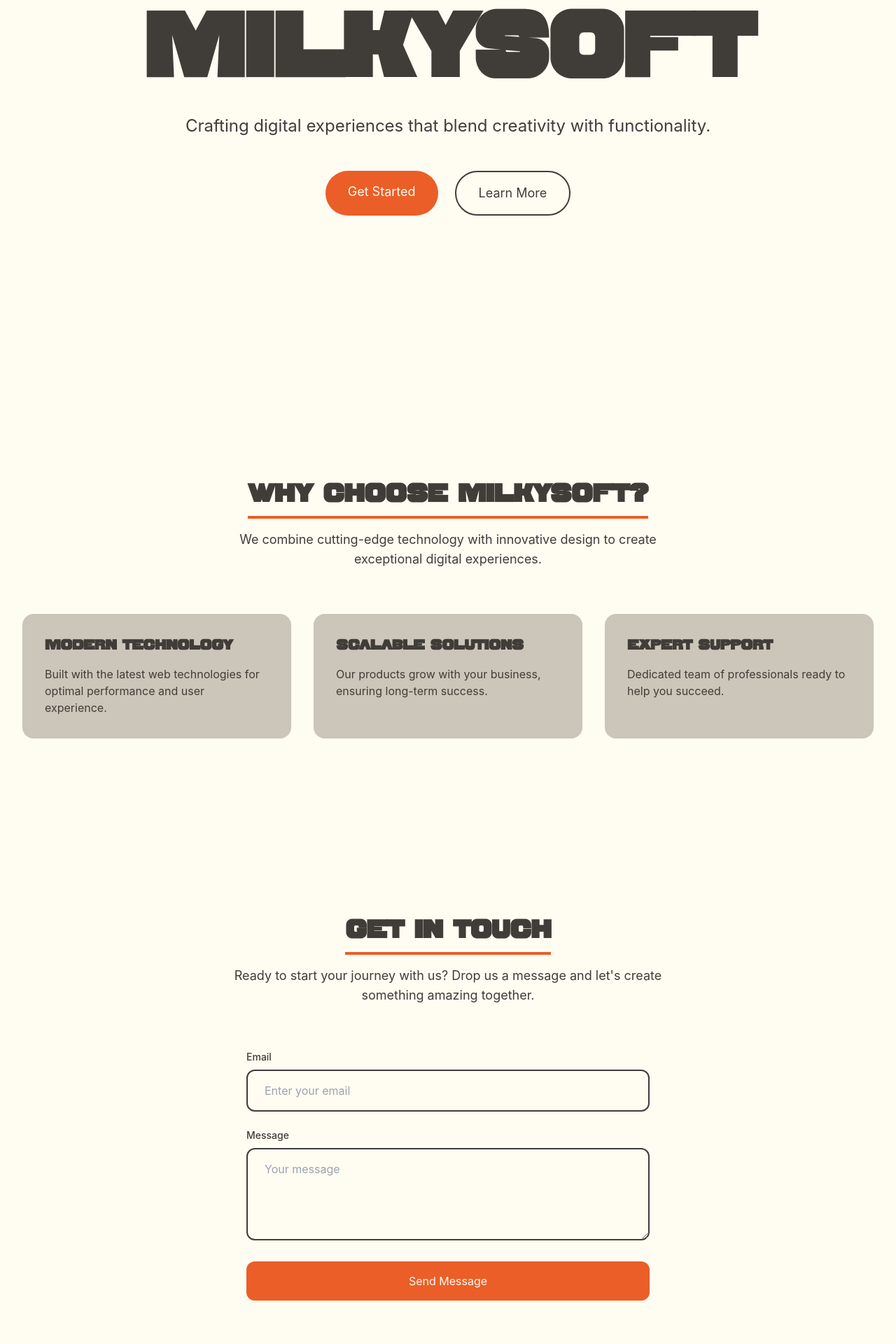
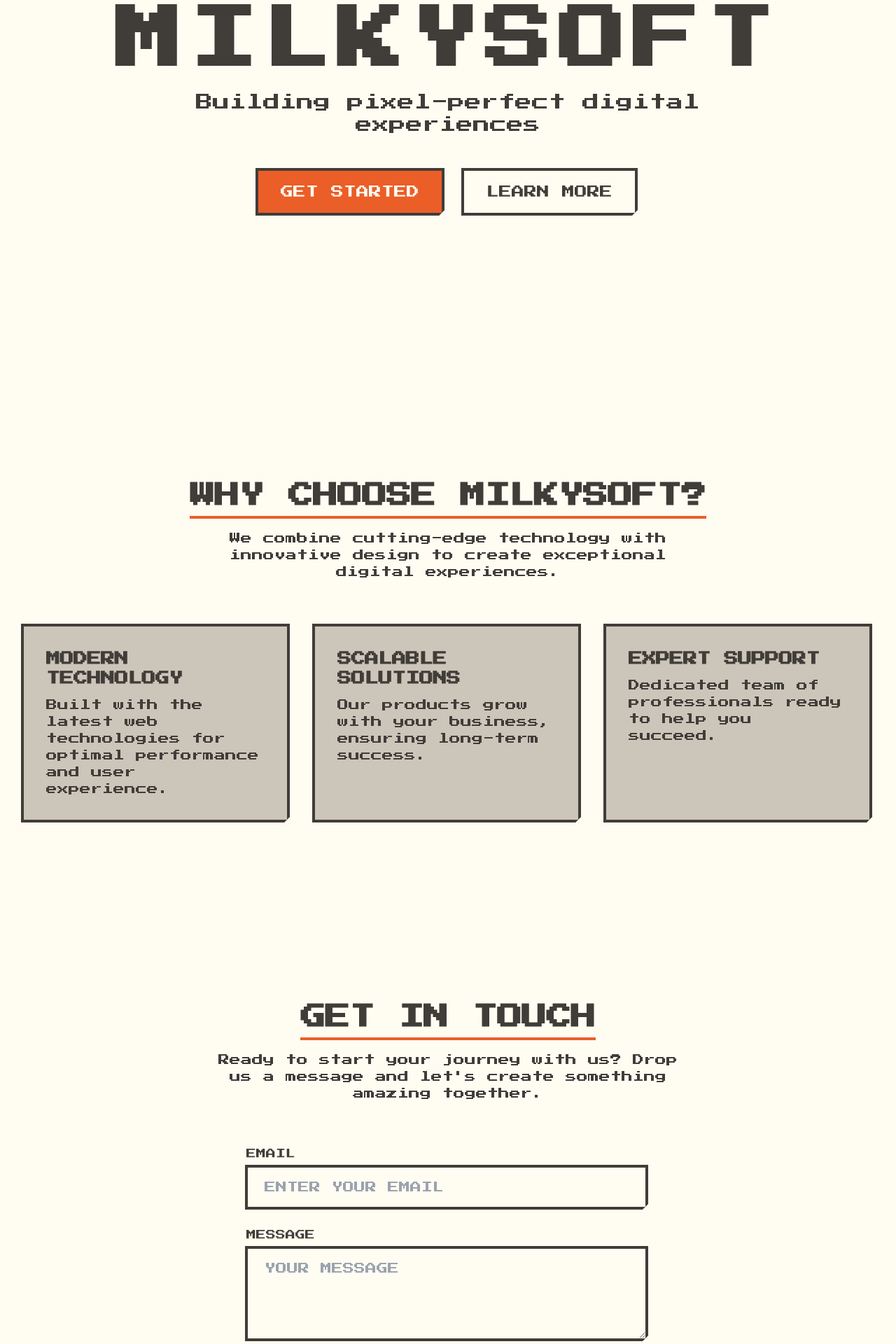
Before and after one commit to kmiecikmichal/milkysoft.github.io, a Next.js app: page / in a window 1280 px wide. Shown: the part 240-2160 px from the top of the page at 70% size. Built offline with nearby package versions, Linux system fonts and the light colour scheme.

Commit message:
Refactor: pixelification

```diff
--- a/src/app/globals.css
+++ b/src/app/globals.css
@@ -1,13 +1,6 @@
 @tailwind base;
 @tailwind components;
 @tailwind utilities;
-
-@font-face {
-  font-family: 'Sao Torpes';
-  src: url('/fonts/SaoTorpes.otf') format('opentype');
-  font-weight: normal;
-  font-style: normal;
-}
 
 :root {
   --color-white: #fffcf2;
@@ -21,15 +14,18 @@
 body {
   color: rgb(var(--foreground-rgb));
   background: rgb(var(--background-rgb));
-  font-family: -apple-system, Dangrek, 'Dangrek', Dangrek, 'Helvetica Neue', Arial, sans-serif;
   -webkit-font-smoothing: antialiased;
   -moz-osx-font-smoothing: grayscale;
+  font-family: var(--font-press-start-2p);
 }
 
 @layer base {
   h1, h2, h3, h4, h5, h6 {
     @apply font-medium tracking-tight;
-    font-family: 'Sao Torpes', -apple-system, 'Helvetica Neue', Arial, sans-serif;
+  }
+
+  p, span, a, button, input, textarea, label {
+    font-family: var(--font-press-start-2p);
   }
 }
 
--- a/src/app/layout.tsx
+++ b/src/app/layout.tsx
@@ -1,5 +1,13 @@
 import type { Metadata } from "next";
 import "./globals.css";
+import { Press_Start_2P } from 'next/font/google';
+
+const pressStart2P = Press_Start_2P({
+  weight: '400',
+  subsets: ['latin'],
+  display: 'swap',
+  variable: '--font-press-start-2p',
+});
 
 export const metadata: Metadata = {
   title: "MilkySoft - Modern Software Solutions",
@@ -13,7 +21,7 @@ export default function RootLayout({
   children: React.ReactNode
 }) {
   return (
-    <html lang="en" className="scroll-smooth">
+    <html lang="en" className={`scroll-smooth ${pressStart2P.variable}`}>
       <head>
         <meta name="viewport" content="width=device-width, initial-scale=1" />
         <meta httpEquiv="Cache-Control" content="no-cache, no-store, must-revalidate" />
--- a/src/app/page.tsx
+++ b/src/app/page.tsx
@@ -68,30 +68,62 @@ export default function Home() {
       <section className="relative min-h-screen flex items-center justify-center overflow-hidden py-12" style={{ backgroundColor: 'var(--color-white)' }}>
         <div className="absolute inset-0"></div>
         <div className="max-w-7xl mx-auto text-center px-4 sm:px-6 lg:px-8 relative z-10 w-full">
-          <h1 className="text-5xl xs:text-6xl sm:text-7xl md:text-8xl lg:text-9xl font-bold tracking-tight mb-4 sm:mb-6 font-['Sao_Torpes']" style={{ color: 'var(--color-grey)' }}>
-            MilkySoft
+          <h1 className="text-4xl xs:text-5xl sm:text-6xl md:text-7xl lg:text-8xl font-bold tracking-tight mb-4 sm:mb-6" style={{ color: 'var(--color-grey)', letterSpacing: '0.1em' }}>
+            MILKYSOFT
           </h1>
           <p className="text-base xs:text-lg sm:text-xl md:text-2xl mb-8 sm:mb-12 max-w-3xl mx-auto leading-relaxed" style={{ color: 'var(--color-grey)' }}>
-            Crafting digital experiences that blend creativity with functionality.
+            Building pixel-perfect digital experiences
           </p>
           <div className="flex flex-col sm:flex-row gap-4 sm:gap-6 justify-center w-full max-w-xs sm:max-w-none mx-auto">
             <a
               href="#contact"
-              className="group px-8 py-4 rounded-full transition-all duration-300 text-base sm:text-lg"
-              style={{ backgroundColor: 'var(--color-orange)', color: 'var(--color-white)', border: 'none', boxShadow: '0 2px 8px var(--color-grey)33' }}
-              onMouseOver={e => { e.currentTarget.style.backgroundColor = 'var(--color-grey-light)'; e.currentTarget.style.color = 'var(--color-white)'; }}
-              onMouseOut={e => { e.currentTarget.style.backgroundColor = 'var(--color-orange)'; e.currentTarget.style.color = 'var(--color-white)'; }}
+              className="group px-8 py-4 transition-all duration-300 text-base sm:text-lg"
+              style={{
+                backgroundColor: 'var(--color-orange)',
+                color: 'var(--color-white)',
+                border: '4px solid var(--color-grey)',
+                boxShadow: '4px 4px 0 var(--color-grey)',
+                transform: 'translate(-2px, -2px)',
+                clipPath: 'polygon(0 0, 100% 0, 100% calc(100% - 8px), calc(100% - 8px) 100%, 0 100%)'
+              }}
+              onMouseOver={e => {
+                e.currentTarget.style.backgroundColor = 'var(--color-grey-light)';
+                e.currentTarget.style.transform = 'translate(0, 0)';
+                e.currentTarget.style.boxShadow = 'none';
+              }}
+              onMouseOut={e => {
+                e.currentTarget.style.backgroundColor = 'var(--color-orange)';
+                e.currentTarget.style.transform = 'translate(-2px, -2px)';
+                e.currentTarget.style.boxShadow = '4px 4px 0 var(--color-grey)';
+              }}
             >
-              Get Started
+              GET STARTED
             </a>
             <a
               href="#about"
-              className="group px-8 py-4 rounded-full border-2 transition-all duration-300 text-base sm:text-lg"
-              style={{ borderColor: 'var(--color-grey)', color: 'var(--color-grey)', backgroundColor: 'transparent' }}
-              onMouseOver={e => { e.currentTarget.style.borderColor = 'var(--color-grey-light)'; e.currentTarget.style.color = 'var(--color-grey-light)'; }}
-              onMouseOut={e => { e.currentTarget.style.borderColor = 'var(--color-grey)'; e.currentTarget.style.color = 'var(--color-grey)'; }}
+              className="group px-8 py-4 transition-all duration-300 text-base sm:text-lg"
+              style={{
+                border: '4px solid var(--color-grey)',
+                color: 'var(--color-grey)',
+                backgroundColor: 'transparent',
+                boxShadow: '4px 4px 0 var(--color-grey)',
+                transform: 'translate(-2px, -2px)',
+                clipPath: 'polygon(0 0, 100% 0, 100% calc(100% - 8px), calc(100% - 8px) 100%, 0 100%)'
+              }}
+              onMouseOver={e => {
+                e.currentTarget.style.borderColor = 'var(--color-grey-light)';
+                e.currentTarget.style.color = 'var(--color-grey-light)';
+                e.currentTarget.style.transform = 'translate(0, 0)';
+                e.currentTarget.style.boxShadow = 'none';
+              }}
+              onMouseOut={e => {
+                e.currentTarget.style.borderColor = 'var(--color-grey)';
+                e.currentTarget.style.color = 'var(--color-grey)';
+                e.currentTarget.style.transform = 'translate(-2px, -2px)';
+                e.currentTarget.style.boxShadow = '4px 4px 0 var(--color-grey)';
+              }}
             >
-              Learn More
+              LEARN MORE
             </a>
           </div>
         </div>
@@ -101,28 +133,49 @@ export default function Home() {
       <section id="about" className="py-32 relative" style={{ backgroundColor: 'var(--color-white)' }}>
         <div className="max-w-7xl mx-auto px-4 sm:px-6 lg:px-8 relative z-10">
           <div className="text-center mb-16">
-            <h2 className="text-4xl font-bold mb-4" style={{ color: 'var(--color-grey)', fontFamily: 'Sao Torpes', borderBottom: '4px solid var(--color-orange)', display: 'inline-block', paddingBottom: '0.25em' }}>
-              Why choose MilkySoft?
+            <h2 className="text-4xl font-bold mb-4" style={{ color: 'var(--color-grey)', borderBottom: '4px solid var(--color-orange)', display: 'inline-block', paddingBottom: '0.25em' }}>
+              WHY CHOOSE MILKYSOFT?
             </h2>
-            <p className="text-lg max-w-2xl mx-auto" style={{ color: 'var(--color-grey)' }}>
+            <p className="text-base max-w-2xl mx-auto" style={{ color: 'var(--color-grey)' }}>
               We combine cutting-edge technology with innovative design to create exceptional digital experiences.
             </p>
           </div>
           <div className="grid grid-cols-1 md:grid-cols-3 gap-8">
-            <div className="group p-8 rounded-2xl" style={{ backgroundColor: 'var(--color-grey-light)', color: 'var(--color-grey)', border: 'none', boxShadow: '0 2px 8px var(--color-grey)33' }}>
-              <h3 className="text-xl font-semibold mb-3" style={{ color: 'var(--color-grey)', border: 'none', display: 'inline-block', paddingBottom: '0.1em' }}>Modern Technology</h3>
+            <div className="group p-8 transition-all duration-300" style={{
+              backgroundColor: 'var(--color-grey-light)',
+              color: 'var(--color-grey)',
+              border: '4px solid var(--color-grey)',
+              boxShadow: '4px 4px 0 var(--color-grey)',
+              transform: 'translate(-2px, -2px)',
+              clipPath: 'polygon(0 0, 100% 0, 100% calc(100% - 8px), calc(100% - 8px) 100%, 0 100%)'
+            }}>
+              <h3 className="text-xl font-semibold mb-3" style={{ color: 'var(--color-grey)' }}>MODERN TECHNOLOGY</h3>
               <p style={{ color: 'var(--color-grey)' }}>
                 Built with the latest web technologies for optimal performance and user experience.
               </p>
             </div>
-            <div className="group p-8 rounded-2xl" style={{ backgroundColor: 'var(--color-grey-light)', color: 'var(--color-grey)', border: 'none', boxShadow: '0 2px 8px var(--color-grey)33' }}>
-              <h3 className="text-xl font-semibold mb-3" style={{ color: 'var(--color-grey)', border: 'none', display: 'inline-block', paddingBottom: '0.1em' }}>Scalable Solutions</h3>
+            <div className="group p-8 transition-all duration-300" style={{
+              backgroundColor: 'var(--color-grey-light)',
+              color: 'var(--color-grey)',
+              border: '4px solid var(--color-grey)',
+              boxShadow: '4px 4px 0 var(--color-grey)',
+              transform: 'translate(-2px, -2px)',
+              clipPath: 'polygon(0 0, 100% 0, 100% calc(100% - 8px), calc(100% - 8px) 100%, 0 100%)'
+            }}>
+              <h3 className="text-xl font-semibold mb-3" style={{ color: 'var(--color-grey)' }}>SCALABLE SOLUTIONS</h3>
               <p style={{ color: 'var(--color-grey)' }}>
                 Our products grow with your business, ensuring long-term success.
               </p>
             </div>
-            <div className="group p-8 rounded-2xl" style={{ backgroundColor: 'var(--color-grey-light)', color: 'var(--color-grey)', border: 'none', boxShadow: '0 2px 8px var(--color-grey)33' }}>
-              <h3 className="text-xl font-semibold mb-3" style={{ color: 'var(--color-grey)', border: 'none', display: 'inline-block', paddingBottom: '0.1em' }}>Expert Support</h3>
+            <div className="group p-8 transition-all duration-300" style={{
+              backgroundColor: 'var(--color-grey-light)',
+              color: 'var(--color-grey)',
+              border: '4px solid var(--color-grey)',
+              boxShadow: '4px 4px 0 var(--color-grey)',
+              transform: 'translate(-2px, -2px)',
+              clipPath: 'polygon(0 0, 100% 0, 100% calc(100% - 8px), calc(100% - 8px) 100%, 0 100%)'
+            }}>
+              <h3 className="text-xl font-semibold mb-3" style={{ color: 'var(--color-grey)' }}>EXPERT SUPPORT</h3>
               <p style={{ color: 'var(--color-grey)' }}>
                 Dedicated team of professionals ready to help you succeed.
               </p>
@@ -135,10 +188,10 @@ export default function Home() {
       <section id="contact" className="py-32 relative" style={{ backgroundColor: 'var(--color-white)' }}>
         <div className="max-w-7xl mx-auto px-4 sm:px-6 lg:px-8 relative z-10">
           <div className="text-center mb-16">
-            <h2 className="text-4xl font-bold mb-4" style={{ color: 'var(--color-grey)', fontFamily: 'Sao Torpes', borderBottom: '4px solid var(--color-orange)', display: 'inline-block', paddingBottom: '0.25em' }}>
-              Get in Touch
+            <h2 className="text-4xl font-bold mb-4" style={{ color: 'var(--color-grey)', borderBottom: '4px solid var(--color-orange)', display: 'inline-block', paddingBottom: '0.25em' }}>
+              GET IN TOUCH
             </h2>
-            <p className="text-lg max-w-2xl mx-auto" style={{ color: 'var(--color-grey)' }}>
+            <p className="text-base max-w-2xl mx-auto" style={{ color: 'var(--color-grey)' }}>
               Ready to start your journey with us? Drop us a message and let's create something amazing together.
             </p>
           </div>
@@ -146,7 +199,7 @@ export default function Home() {
             <form className="space-y-6" onSubmit={handleSubmit}>
               <div>
                 <label htmlFor="email" className="block text-sm font-medium mb-2" style={{ color: 'var(--color-grey)' }}>
-                  Email
+                  EMAIL
                 </label>
                 <input
                   type="email"
@@ -154,14 +207,21 @@ export default function Home() {
                   required
                   value={email}
                   onChange={e => setEmail(e.target.value)}
-                  style={{ backgroundColor: 'transparent', color: 'var(--color-grey)', border: '2px solid var(--color-grey)' }}
-                  className="w-full px-6 py-4 rounded-xl"
-                  placeholder="Enter your email"
+                  style={{
+                    backgroundColor: 'transparent',
+                    color: 'var(--color-grey)',
+                    border: '4px solid var(--color-grey)',
+                    boxShadow: '4px 4px 0 var(--color-grey)',
+                    transform: 'translate(-2px, -2px)',
+                    clipPath: 'polygon(0 0, 100% 0, 100% calc(100% - 8px), calc(100% - 8px) 100%, 0 100%)'
+                  }}
+                  className="w-full px-6 py-4"
+                  placeholder="ENTER YOUR EMAIL"
                 />
               </div>
               <div>
                 <label htmlFor="message" className="block text-sm font-medium mb-2" style={{ color: 'var(--color-grey)' }}>
-                  Message
+                  MESSAGE
                 </label>
                 <textarea
                   id="message"
@@ -169,20 +229,42 @@ export default function Home() {
                   rows={4}
                   value={message}
                   onChange={e => setMessage(e.target.value)}
-                  style={{ backgroundColor: 'transparent', color: 'var(--color-grey)', border: '2px solid var(--color-grey)' }}
-                  className="w-full px-6 py-4 rounded-xl"
-                  placeholder="Your message"
+                  style={{
+                    backgroundColor: 'transparent',
+                    color: 'var(--color-grey)',
+                    border: '4px solid var(--color-grey)',
+                    boxShadow: '4px 4px 0 var(--color-grey)',
+                    transform: 'translate(-2px, -2px)',
+                    clipPath: 'polygon(0 0, 100% 0, 100% calc(100% - 8px), calc(100% - 8px) 100%, 0 100%)'
+                  }}
+                  className="w-full px-6 py-4"
+                  placeholder="YOUR MESSAGE"
                 ></textarea>
               </div>
               <button
                 type="submit"
-                className="w-full px-8 py-4 rounded-xl transition-all duration-200"
-                style={{ backgroundColor: 'var(--color-orange)', color: 'var(--color-white)', border: 'none', boxShadow: '0 2px 8px var(--color-grey)33' }}
-                onMouseOver={e => { e.currentTarget.style.backgroundColor = 'var(--color-grey-light)'; e.currentTarget.style.color = 'var(--color-white)'; }}
-                onMouseOut={e => { e.currentTarget.style.backgroundColor = 'var(--color-orange)'; e.currentTarget.style.color = 'var(--color-white)'; }}
+                className="w-full px-8 py-4 transition-all duration-200"
+                style={{
+                  backgroundColor: 'var(--color-orange)',
+                  color: 'var(--color-white)',
+                  border: '4px solid var(--color-grey)',
+                  boxShadow: '4px 4px 0 var(--color-grey)',
+                  transform: 'translate(-2px, -2px)',
+                  clipPath: 'polygon(0 0, 100% 0, 100% calc(100% - 8px), calc(100% - 8px) 100%, 0 100%)'
+                }}
+                onMouseOver={e => {
+                  e.currentTarget.style.backgroundColor = 'var(--color-grey-light)';
+                  e.currentTarget.style.transform = 'translate(0, 0)';
+                  e.currentTarget.style.boxShadow = 'none';
+                }}
+                onMouseOut={e => {
+                  e.currentTarget.style.backgroundColor = 'var(--color-orange)';
+                  e.currentTarget.style.transform = 'translate(-2px, -2px)';
+                  e.currentTarget.style.boxShadow = '4px 4px 0 var(--color-grey)';
+                }}
                 disabled={isSubmitting || submitStatus.type === 'success'}
               >
-                {submitStatus.type === 'success' ? 'Message sent successfully!' : isSubmitting ? 'Sending...' : 'Send Message'}
+                {submitStatus.type === 'success' ? 'MESSAGE SENT!' : isSubmitting ? 'SENDING...' : 'SEND MESSAGE'}
               </button>
             </form>
           </div>
@@ -194,19 +276,19 @@ export default function Home() {
         <div className="container flex flex-col items-center justify-center">
           <div className="grid grid-cols-1 md:grid-cols-3 gap-12 w-full">
             <div>
-              <h3 className="text-2xl font-medium mb-6 tracking-tight" style={{ color: 'var(--color-grey)', fontFamily: 'Sao Torpes', display: 'inline-block', paddingBottom: '0.1em' }}>MilkySoft</h3>
+              <h3 className="text-2xl font-medium mb-6 tracking-tight" style={{ color: 'var(--color-grey)', display: 'inline-block', paddingBottom: '0.1em' }}>MILKYSOFT</h3>
               <p style={{ color: 'var(--color-grey)' }}>
                 Building the future of digital solutions.
               </p>
             </div>
             <div>
-              <h3 className="text-2xl font-medium mb-6 tracking-tight" style={{ color: 'var(--color-grey)', fontFamily: 'Sao Torpes', display: 'inline-block', paddingBottom: '0.1em' }}>Contact</h3>
+              <h3 className="text-2xl font-medium mb-6 tracking-tight" style={{ color: 'var(--color-grey)', display: 'inline-block', paddingBottom: '0.1em' }}>CONTACT</h3>
               <p style={{ color: 'var(--color-grey)' }}>
                 Email: contact@milkysoft.io
               </p>
             </div>
             <div>
-              <h3 className="text-2xl font-medium mb-6 tracking-tight" style={{ color: 'var(--color-grey)', fontFamily: 'Sao Torpes', display: 'inline-block', paddingBottom: '0.1em' }}>Follow Us</h3>
+              <h3 className="text-2xl font-medium mb-6 tracking-tight" style={{ color: 'var(--color-grey)', display: 'inline-block', paddingBottom: '0.1em' }}>FOLLOW US</h3>
               <div className="flex space-x-6 justify-center">
                 <a href="https://www.linkedin.com/company/milkysoft" target="_blank" rel="noopener noreferrer" style={{ color: 'var(--color-grey)' }} className="transition-colors duration-300 text-lg font-light">LinkedIn</a>
                 <a href="https://www.instagram.com/milkysoft_io?igsh=cWs0dWs5NGJ6dmR5&utm_source=qr" target="_blank" rel="noopener noreferrer" style={{ color: 'var(--color-grey)' }} className="transition-colors duration-300 text-lg font-light">Instagram</a>
```
Also changed, not shown: public/MilkySoft_logo.svg (added).
